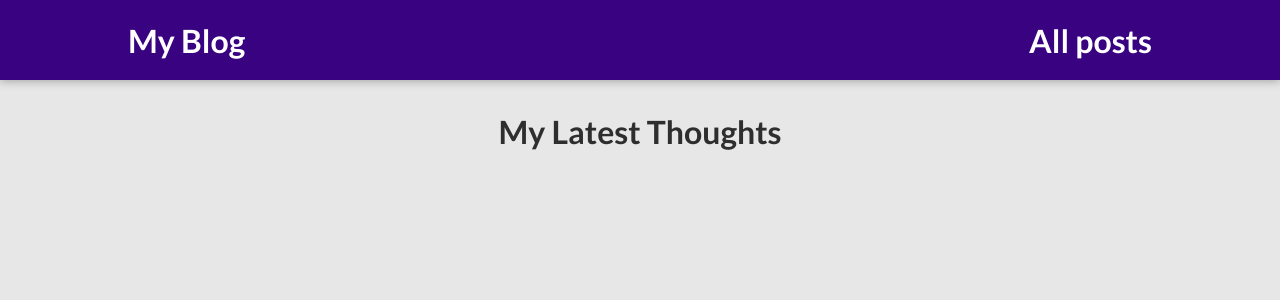
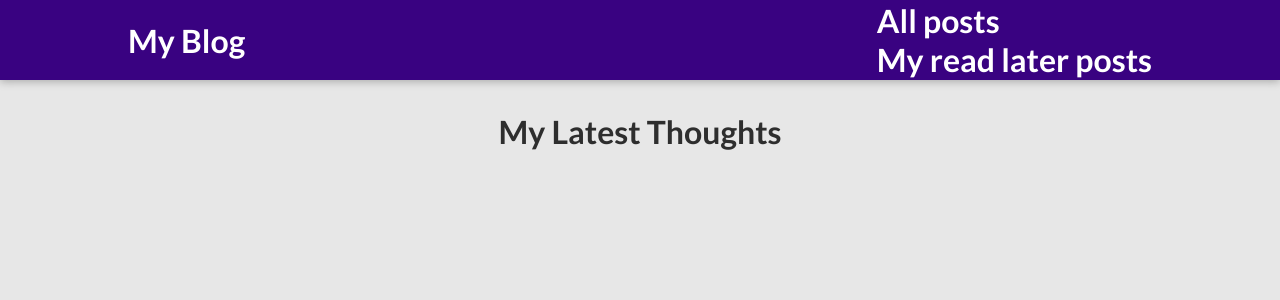
Before and after one commit to mahdikalhor1/blog, a Django app: page /posts/ in a window 1280 px wide. Shown: the top 300 px of the page. Run offline with Django 4.2, Linux system fonts and the light colour scheme; data that the repository does not hold is empty.

Commit message:
add read later post to the nav bar

```diff
--- a/blog/my_syte/views.py
+++ b/blog/my_syte/views.py
@@ -80,7 +80,7 @@ class PostDetail(View):
     def is_read_later(self,request ,slug):
         try:
             read_later_list = request.session['read_later']
-            print(slug, read_later_list)
+
             return slug in read_later_list
         except:
             return False
@@ -118,14 +118,27 @@ class AuthorView(TemplateView):
 
 def read_later(request, slug):
 
+
     try:
         request.session['read_later']
     except KeyError:
         request.session['read_later'] = []
 
-    request.session['read_later'].append(slug)
+    l = request.session['read_later']
+
+    if slug in request.session['read_later']:
+
+        l.remove(slug)
+        request.session['read_later'] = l
+
+    else:
+        l.append(slug)
+        request.session['read_later'] = l
+
+
 
     return HttpResponseRedirect(reverse('post-details', args=[slug]))
+
 
 
 class Read_later(TemplateView):
@@ -137,6 +150,10 @@ class Read_later(TemplateView):
 
         try:
             read_later_slugs = self.request.session['read_later']
+
+            if len(read_later_slugs) == 0:
+                context['is_empty'] = True
+
             context['read_later_posts'] = []
 
             for slug in read_later_slugs:
@@ -144,4 +161,6 @@ class Read_later(TemplateView):
                 context['read_later_posts'].append(Post.objects.get(slug=slug))
         except KeyError:
             context['is_empty'] = True
+
+
         return context
--- a/blog/templates/base.html
+++ b/blog/templates/base.html
@@ -14,10 +14,12 @@
     <header id = "main-navigation">
         <h1>
             <a href="{% url "home-page"%}">My Blog</a>
-            <h1>
+        <h1>
         <nav>
             <a href="{% url "posts" %}">All posts</a>
         </nav>
+
+        <a href = {% url 'read-later'%}>My read later posts</a>
     </header>
 
 
```
Also changed, not shown: blog/my_syte/templates/my_syte/post_detail.html (+5 -3 lines).
